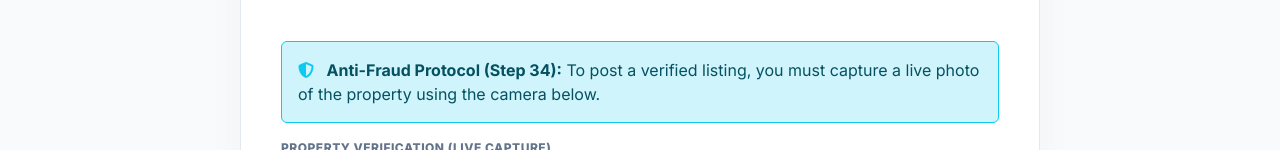
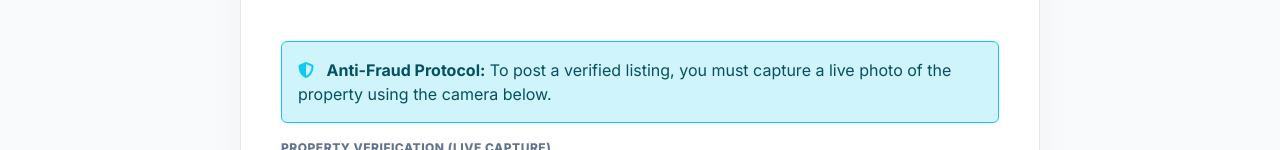
Before and after one commit to techx7957-sys/zamin-dekho, a website: page public/dashboard.html in a window 1280 px wide. Shown: the part 809-959 px from the top of the page. Drawn offline with nearby package versions, Linux system fonts and the light colour scheme; some packages are replaced by stand-ins of ours; sample sign-in values are in the browser's storage; a script that the page names is missing.

Commit message:
Removed Step 34 text from Property Verification UI

```diff
--- a/public/dashboard.html
+++ b/public/dashboard.html
@@ -139,7 +139,7 @@
                         </select>
 
                         <div class="alert alert-info mt-4 border-info">
-                            <i class="fas fa-shield-alt text-info me-2"></i> <strong>Anti-Fraud Protocol (Step 34):</strong> To post a verified listing, you must capture a live photo of the property using the camera below.
+                            <i class="fas fa-shield-alt text-info me-2"></i> <strong>Anti-Fraud Protocol:</strong> To post a verified listing, you must capture a live photo of the property using the camera below.
                         </div>
 
                         <label class="mt-3">Property Verification (Live Capture)</label>
@@ -395,7 +395,7 @@
         }
 
         // ==========================================
-        // 🌟 3. IN-APP CAMERA & GPS (STEP 34)
+        // 🌟 3. IN-APP CAMERA & GPS
         // ==========================================
         function initCameraSystem() {
             const video = document.getElementById('video');
```
Also changed, not shown: public/reels.html (+1 -1 lines).
